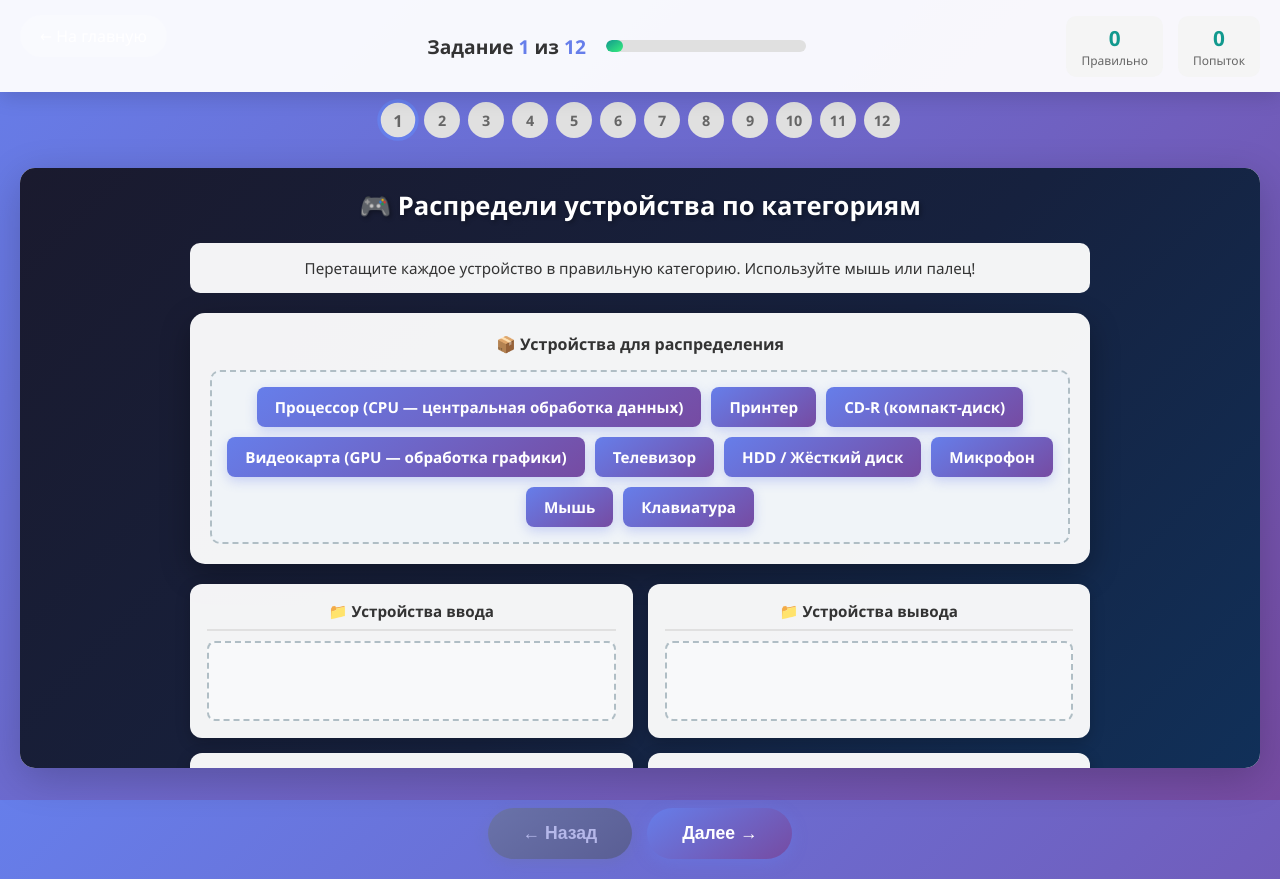
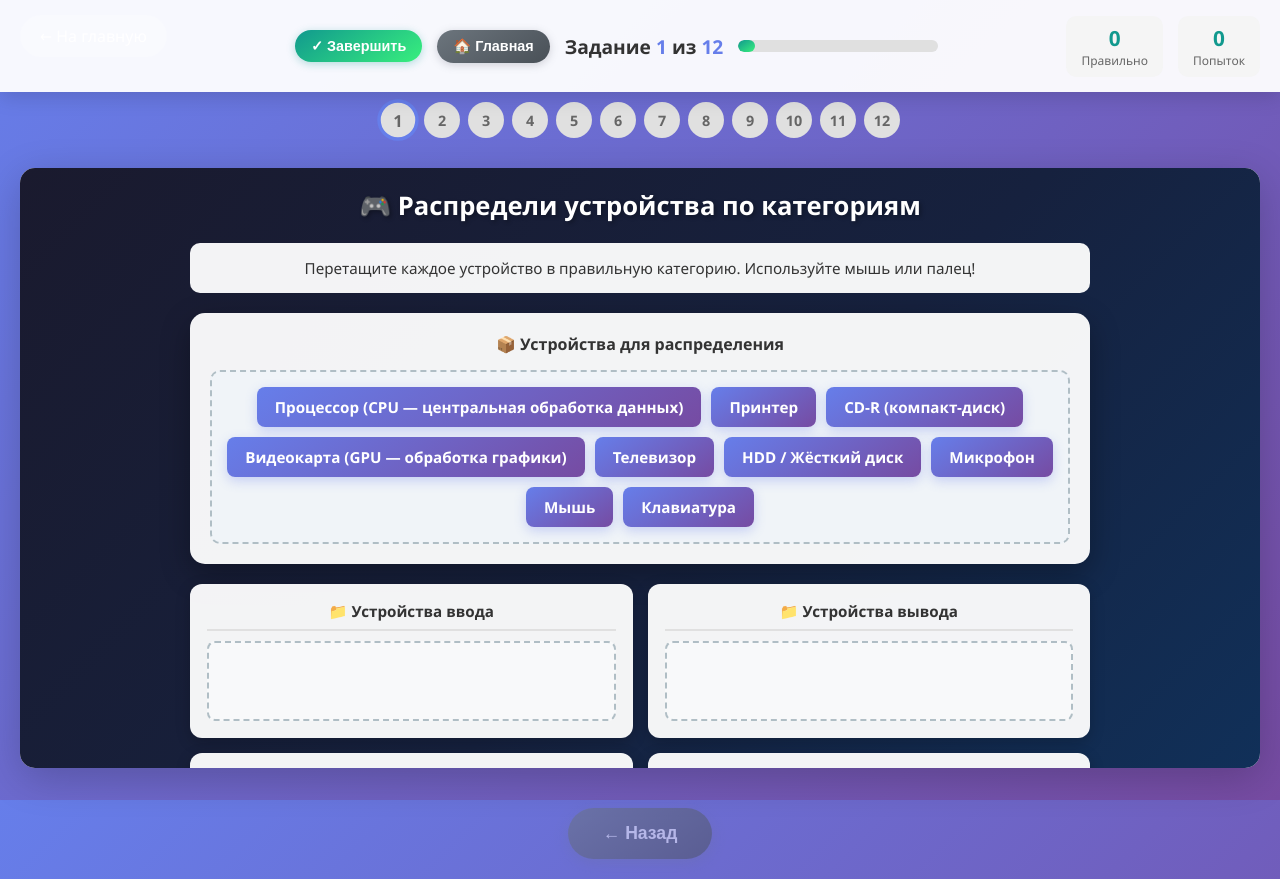
Before and after one commit to BesuglovS/vpr7, a PHP site: page /vpr7/vpr7-exam.html in a window 1280 px wide. Run offline with PHP 8.4, Linux system fonts and the light colour scheme.

Commit message:
Исправления режима экзамена ВПР7: исправлен путь к css, сбрасывание результатов, перенос кнопок в шапку, удаление кнопки Далее

```diff
--- a/vpr7/css/vpr7-exam.css
+++ b/vpr7/css/vpr7-exam.css
@@ -40,8 +40,34 @@ body {
 .progress-section {
   display: flex;
   align-items: center;
-  gap: 20px;
+  gap: 15px;
   flex-wrap: wrap;
+}
+
+.header-btn {
+  border: none;
+  padding: 8px 16px;
+  border-radius: 20px;
+  font-size: 0.9rem;
+  cursor: pointer;
+  font-weight: 600;
+  transition: all 0.2s;
+}
+
+.header-btn:hover {
+  transform: translateY(-2px);
+}
+
+.btn-finish-small {
+  background: linear-gradient(145deg, #11998e 0%, #38ef7d 100%);
+  color: white;
+  box-shadow: 0 2px 8px rgba(17, 153, 142, 0.3);
+}
+
+.btn-home-small {
+  background: linear-gradient(145deg, #6c757d 0%, #495057 100%);
+  color: white;
+  box-shadow: 0 2px 8px rgba(108, 117, 125, 0.3);
 }
 
 .task-counter {
@@ -170,6 +196,12 @@ body {
   background: linear-gradient(145deg, #11998e 0%, #38ef7d 100%);
   color: white;
   box-shadow: 0 4px 15px rgba(17, 153, 142, 0.4);
+}
+
+.btn-home-exam {
+  background: linear-gradient(145deg, #6c757d 0%, #495057 100%);
+  color: white;
+  box-shadow: 0 4px 15px rgba(108, 117, 125, 0.4);
 }
 
 /* Task Indicators */
--- a/vpr7/vpr7-exam.html
+++ b/vpr7/vpr7-exam.html
@@ -4,7 +4,7 @@
     <meta charset="UTF-8" />
     <meta name="viewport" content="width=device-width, initial-scale=1.0" />
     <title>ВПР 7 класс - Полный вариант</title>
-    <link rel="stylesheet" href="../css/vpr7-exam.css" />
+    <link rel="stylesheet" href="css/vpr7-exam.css" />
     <link rel="icon" type="image/svg+xml" href="../favicon.svg" />
     <link rel="manifest" href="../manifest.json" />
     <!-- Yandex.Metrika counter -->
@@ -25,6 +25,15 @@
         <a href="vpr7.html" class="back-link">← На главную</a>
 
         <div class="progress-section">
+          <button class="header-btn btn-finish-small" onclick="finishExam()">
+            ✓ Завершить
+          </button>
+          <button
+            class="header-btn btn-home-small"
+            onclick="window.location.href = 'vpr7.html'"
+          >
+            🏠 Главная
+          </button>
           <div class="task-counter">
             Задание <span id="currentTaskNum">1</span> из <span>12</span>
           </div>
@@ -97,12 +106,6 @@
       <button class="nav-btn btn-prev" id="btnPrev" onclick="prevTask()">
         ← Назад
       </button>
-      <button class="nav-btn btn-next" id="btnNext" onclick="nextTask()">
-        Далее →
-      </button>
-      <button class="nav-btn btn-finish" id="btnFinish" onclick="finishExam()">
-        ✓ Завершить
-      </button>
     </nav>
 
     <script>
@@ -130,8 +133,26 @@
 
       // Инициализация
       function init() {
-        // Загружаем сохранённые результаты
-        loadResults();
+        // Проверяем пришел ли пользователь из главной страницы (новый экзамен)
+        // Если нет сохраненных результатов или пустой результат - сбрасываем всё
+        const saved = localStorage.getItem("vpr7-exam-results");
+
+        // Если нет сохраненных данных или это новый заход - очищаем
+        if (
+          !saved ||
+          document.referrer.includes("vpr7.html") ||
+          !document.referrer
+        ) {
+          localStorage.removeItem("vpr7-exam-results");
+          results = {};
+          correctCount = 0;
+          attemptedCount = 0;
+          currentTaskIndex = 0;
+        } else {
+          // Загружаем сохранённые результаты только если они есть и это продолжение
+          loadResults();
+        }
+
         renderTaskIndicators();
         loadTask(currentTaskIndex);
         updateUI();
@@ -244,12 +265,13 @@
         document.getElementById("btnPrev").disabled = currentTaskIndex === 0;
 
         // Показываем/скрываем кнопки
+        // Кнопка завершения экзамена доступна всегда
+        document.getElementById("btnFinish").style.display = "flex";
+
         if (currentTaskIndex === tasks.length - 1) {
           document.getElementById("btnNext").style.display = "none";
-          document.getElementById("btnFinish").style.display = "flex";
         } else {
           document.getElementById("btnNext").style.display = "flex";
-          document.getElementById("btnFinish").style.display = "none";
         }
       }
 
```
